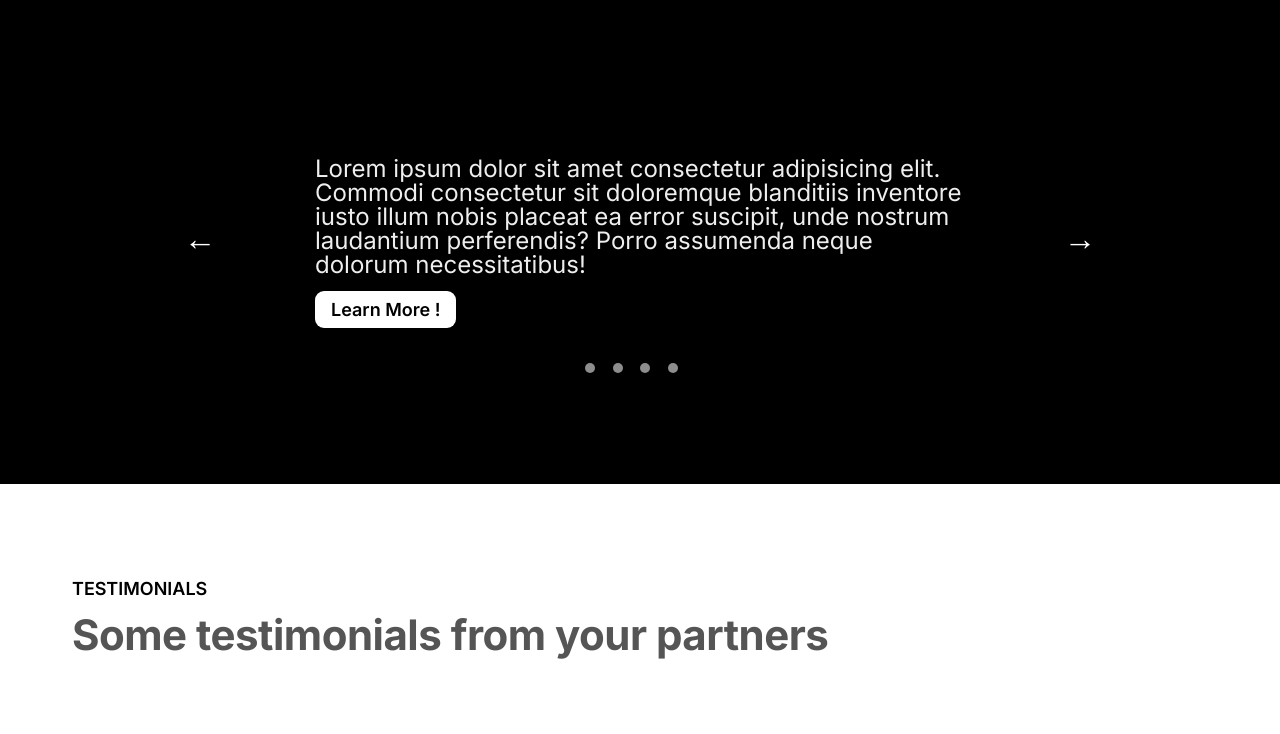
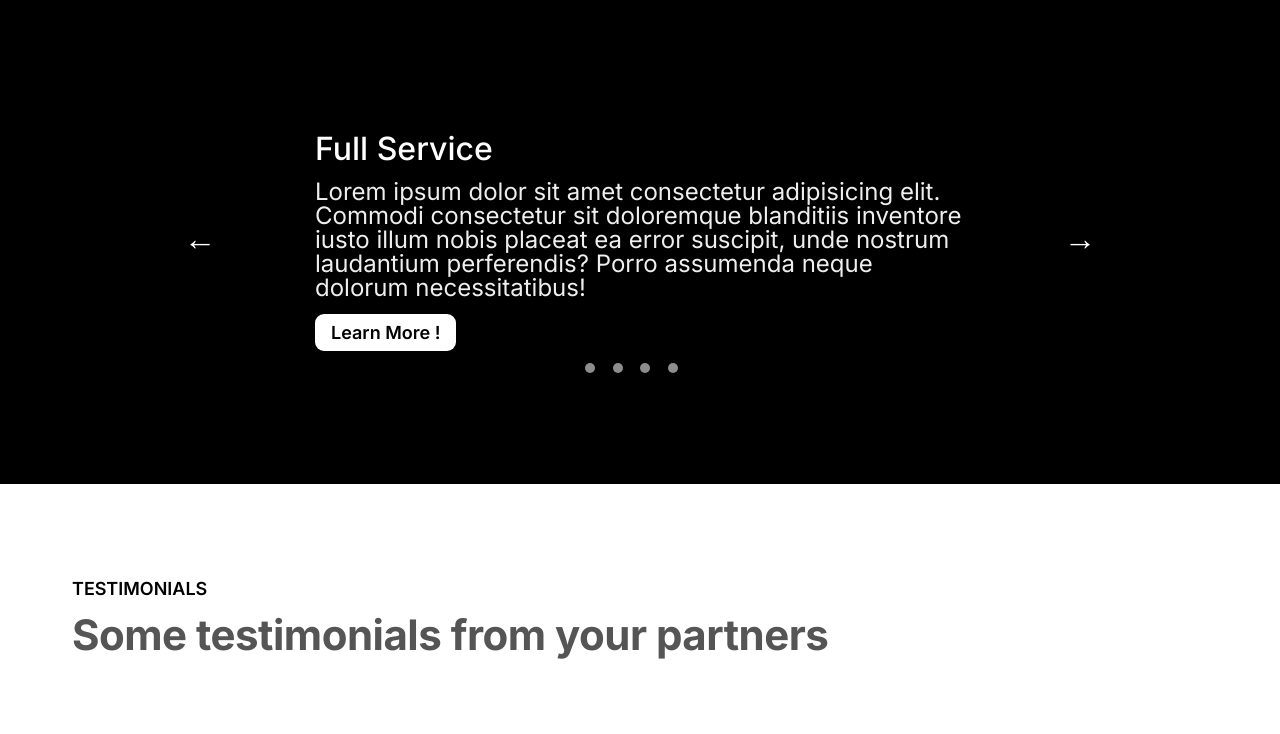
Before and after one commit to Alf4kill/meat-project, a plain HTML site: page index.html in a window 1280 px wide. Shown: the part 780-1514 px from the top of the page. Drawn offline with nearby package versions, Linux system fonts and the light colour scheme.

Commit message:
code-fix

```diff
--- a/index.html
+++ b/index.html
@@ -79,6 +79,7 @@
         <div class="slider">
           <div class="slide">
             <div class="service">
+              <h5 class="service-header">Full Service</h5>
               <blockquote class="service-text">
                 Lorem ipsum dolor sit amet consectetur adipisicing elit. Commodi
                 consectetur sit doloremque blanditiis inventore iusto illum
```
